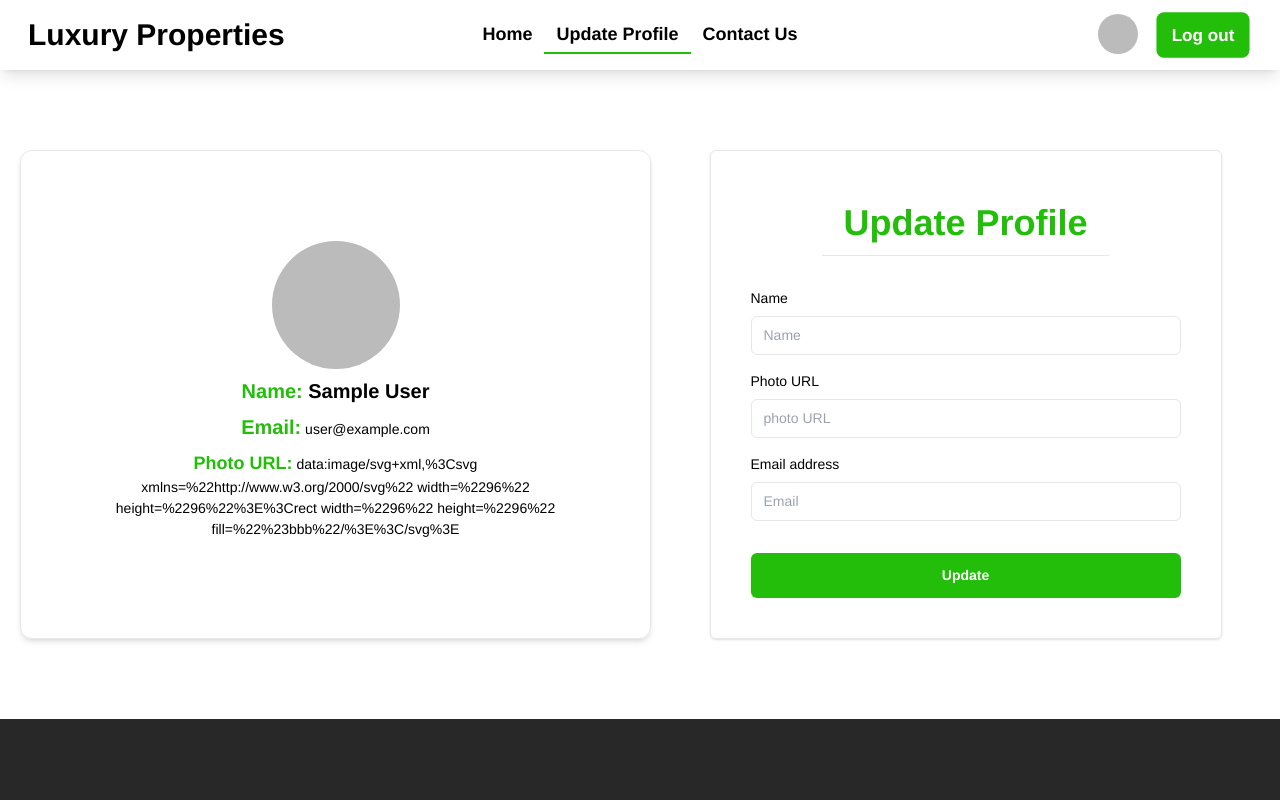
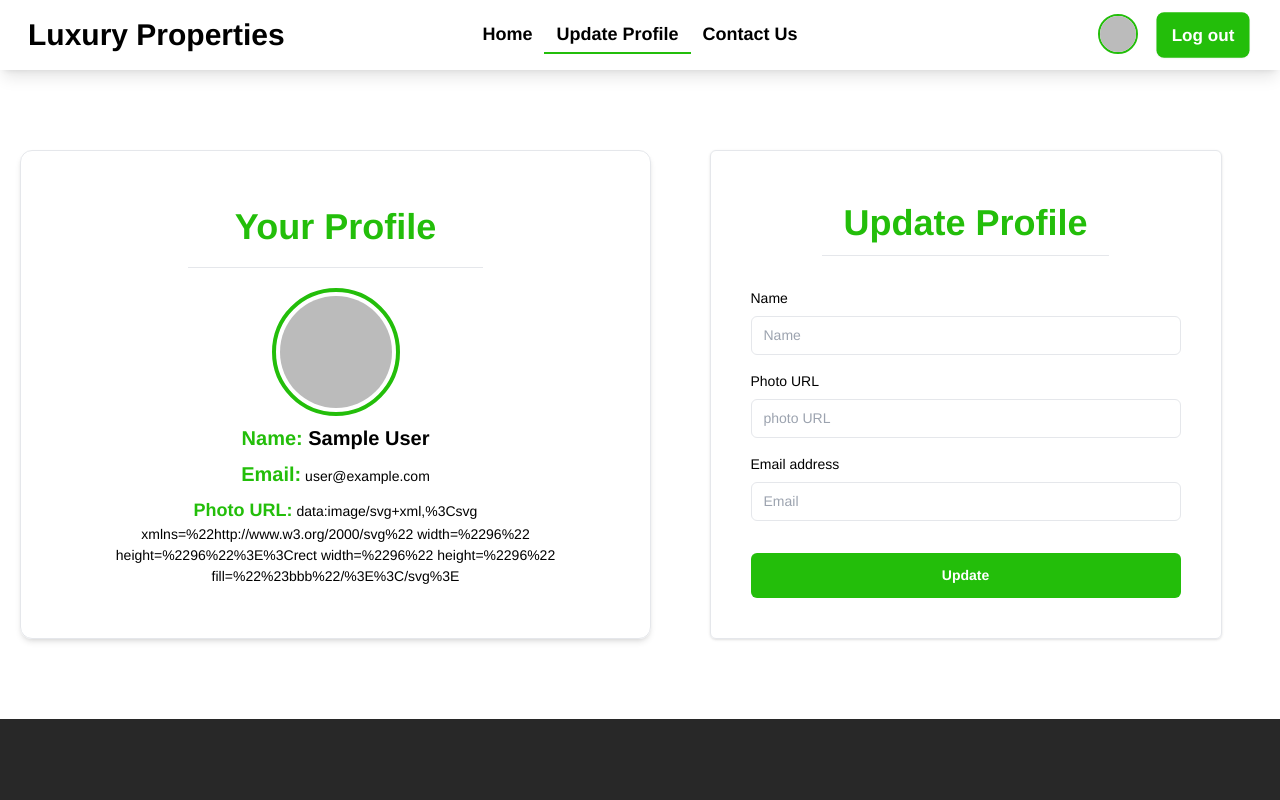
Before and after one commit to ChowdhuryFatema/luxury-properties, a React (Vite) app: page /update-profile in a window 1280 px wide. Shown: the top 800 px of the page. Built offline with nearby package versions, Linux system fonts and the light colour scheme; no server answers; sample sign-in values are in the browser's storage.

Commit message:
Updated Create User

```diff
--- a/src/AuthProvider/AuthProvider.jsx
+++ b/src/AuthProvider/AuthProvider.jsx
@@ -21,6 +21,7 @@ const AuthProvider = ({children}) => {
     const createUser = (email, password) => {
         setLoading(true)
         return createUserWithEmailAndPassword(auth, email, password)
+
     }
 
     // update user profile
--- a/src/pages/Register/Register.jsx
+++ b/src/pages/Register/Register.jsx
@@ -6,14 +6,14 @@ import { toast } from 'react-toastify';
 import { useForm } from "react-hook-form"
 import { LuEye, LuEyeOff } from "react-icons/lu";
 import { Helmet } from "react-helmet-async";
-import { useNavigate, useLocation } from "react-router-dom";
+import { useNavigate} from "react-router-dom";
 
 
 const Register = () => {
 
-    const { createUser, updateUserProfile } = useContext(AuthContext);
+    const { createUser, updateUserProfile, logOut } = useContext(AuthContext);
     const [showPassword, setShowPassword] = useState(false)
-    const location = useLocation()
+    // const location = useLocation()
     const navigate = useNavigate();
 
 
@@ -42,21 +42,14 @@ const Register = () => {
             .then(result => {
                 toast.success('User Create Successfully');
                 console.log(result)
-                if (result.user) {
-                    navigate(location?.state || '/')
-                }
+                logOut()
+                navigate('/login')
 
                 updateUserProfile(name, image)
 
-                // setUser({
-                //     displayName: name,
-                //     photoURL: image,
-                //     email: email,
-                //   })
 
             })
             .catch(error => toast.error(error.message))
-
 
     }
 
--- a/src/pages/UpdateProfile/UpdateProfile.jsx
+++ b/src/pages/UpdateProfile/UpdateProfile.jsx
@@ -45,15 +45,18 @@ const UpdateProfile = () => {
                 <div className="flex flex-col md:flex-row justify-center item-center my-10 lg:my-20 gap-5">
 
                     <div className="flex flex-col flex-1  justify-center p-5 shadow-md rounded-xl border">
-                        <img data-aos="zoom-in" data-aos-duration="500" src={user?.photoURL || userImg} alt="" className="w-32 h-32 mx-auto rounded-full dark:bg-gray-500 aspect-square" />
+                    <h1 data-aos="fade-down" data-aos-duration="1000" className="my-3 text-2xl text-center md:text-4xl font-bold text-[#23BE0A] mb-5">Your Profile</h1>
+                    <hr className="w-1/2 mx-auto"/>
+
+                        <img data-aos="zoom-in" data-aos-duration="500" src={user?.photoURL || userImg} alt="" className="mt-5 w-32 h-32 mx-auto rounded-full dark:bg-gray-500 aspect-square border-4 p-1 border-[#23BE0A]" />
                         <div className="space-y-4 text-center divide-y dark:divide-gray-300">
                             <div className="my-2 space-y-2 overflow-hidden md:px-10">
 
                                 <h2 data-aos="fade-up" data-aos-delay="600" className="text-sm md:text-lg lg:text-xl font-semibold"><span className="font-bold text-[#23BE0A]">Name:</span> {user?.displayName && user?.displayName}</h2>
 
-                                <p data-aos="fade-up" data-aos-delay="700"><span className="font-bold text-sm md:text-xl text-[#23BE0A]">Email:</span> {user?.email && user.email}</p>
+                                <p data-aos="fade-up" data-aos-delay="700"><span className="font-bold text-sm md:text-xl text-[#23BE0A]">Email:</span> {user?.email && user.email || 'Email Not Found'}</p>
 
-                                <p className="overflow-hidden" data-aos="fade-up" data-aos-delay="800"><span className="font-bold text-sm md:text-lg text-[#23BE0A]">Photo URL:</span> {user?.photoURL || ''}</p>
+                                <p className="overflow-hidden" data-aos="fade-up" data-aos-delay="800"><span className="font-bold text-sm md:text-lg text-[#23BE0A]">Photo URL:</span> {user?.photoURL || 'Photo URL Not Found'}</p>
                             </div>
                         </div>
                     </div>
--- a/src/pages/shared/Navbar/Navbar.jsx
+++ b/src/pages/shared/Navbar/Navbar.jsx
@@ -48,7 +48,7 @@ const Navbar = ({ color, navColor }) => {
                             <>
                                 <div className='tooltip tooltip-bottom' data-tip={user?.displayName && user?.displayName}>
                                     <div tabIndex={0} role="button" className="btn user-img btn-ghost btn-circle avatar">
-                                        <div className="w-10 rounded-full">
+                                        <div className="w-10 rounded-full border-2 border-[#23BE0A]">
                                             <img alt="Tailwind CSS Navbar component" src={user?.photoURL || userImg} />
                                         </div>
                                     </div>
```
